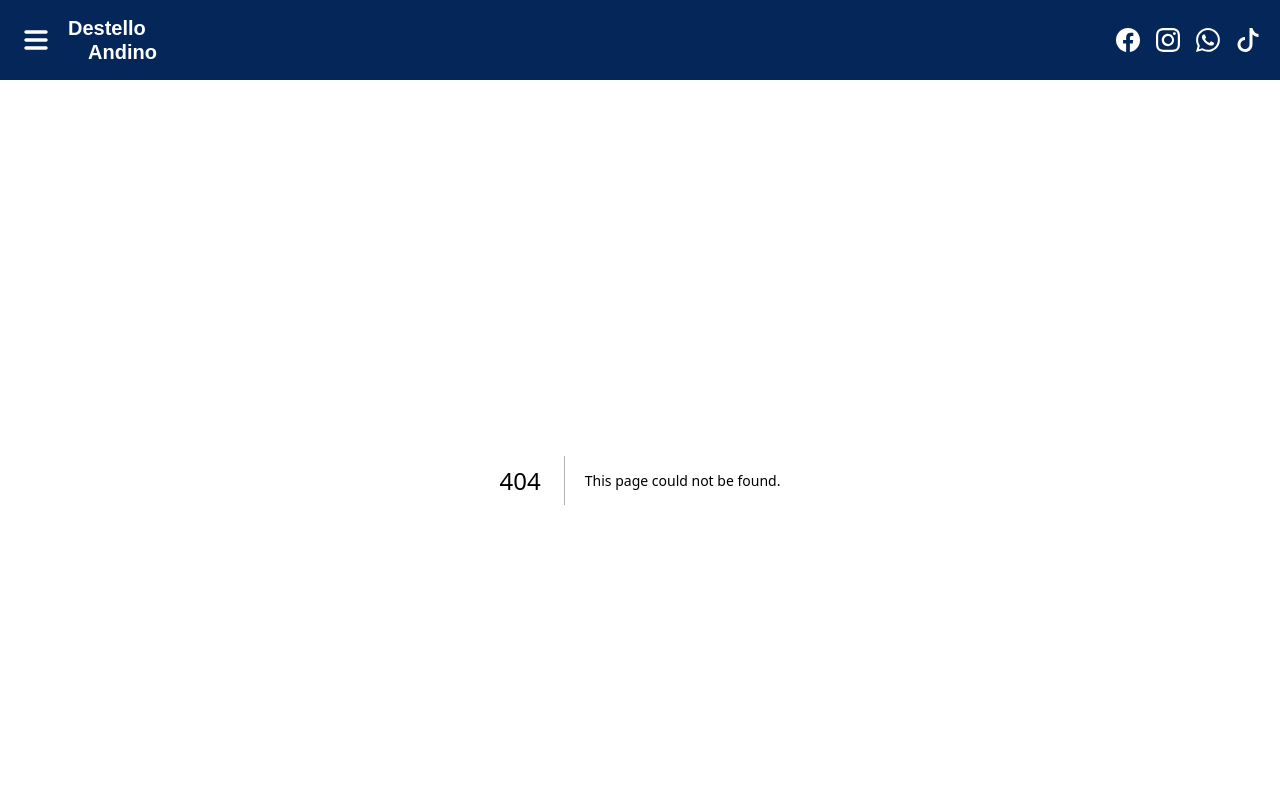
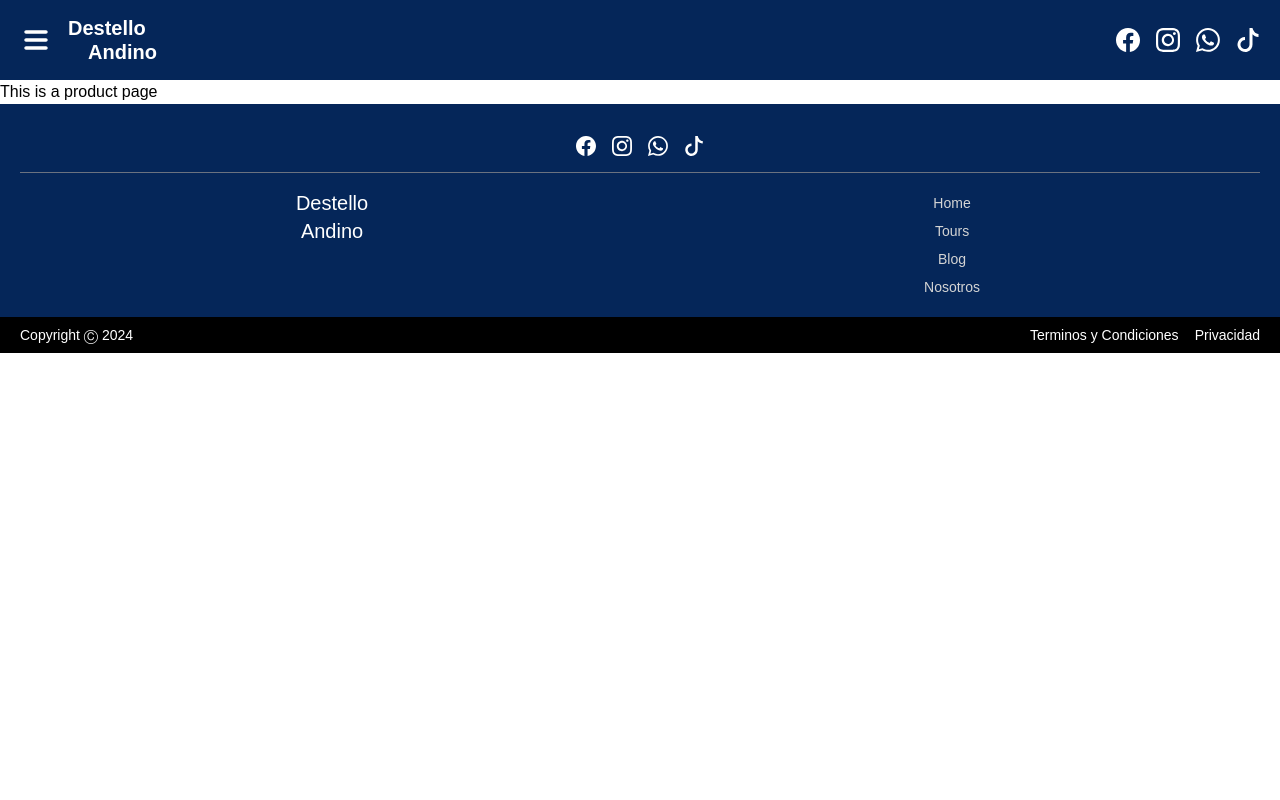
Before and after one commit to harvepq/destello, a Next.js app: page /products in a window 1280 px wide. Before the commit this address had no page. Shown: the top 800 px of the page. Built offline with nearby package versions, Linux system fonts and the light colour scheme; a web font is replaced by a local one.

Commit message:
Add product folder to product route

```diff
--- /dev/null
+++ b/app/products/page.tsx
@@ -0,0 +1,7 @@
+export default function Page() {
+  return (
+    <main>
+      This is a product page
+    </main>
+  )
+}
```
